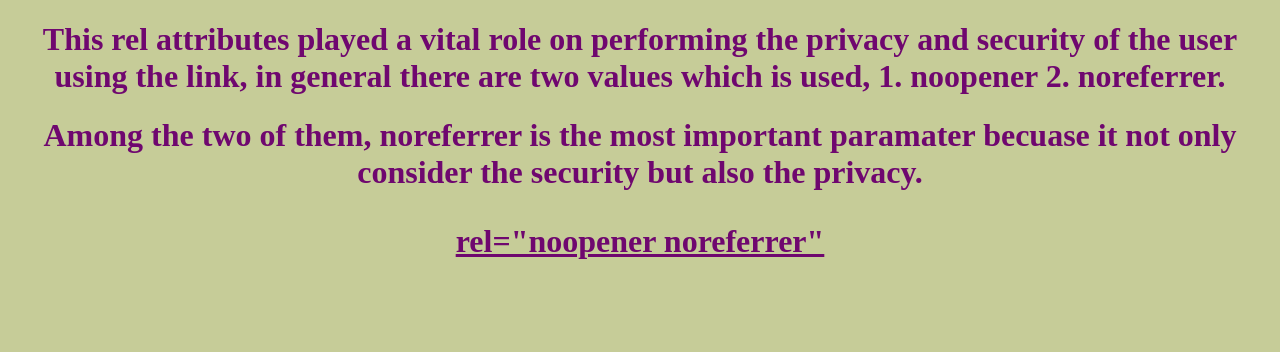
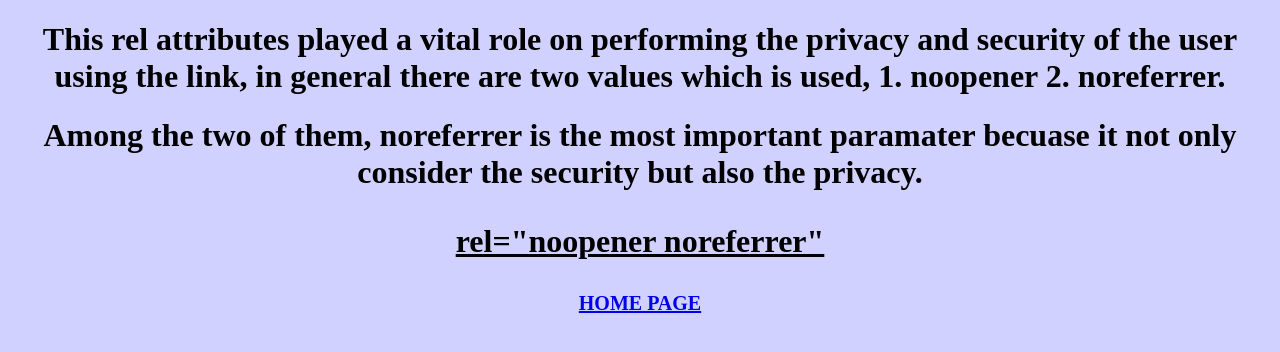
Before and after one commit to deepak9018764/Simple-Login-Page, a plain HTML site: page rel.html in a window 1280 px wide. Drawn offline with Linux system fonts and the light colour scheme.

Commit message:
add  index.html rel.html style.css style3.css styledo.css styledo2.css target.html

```diff
--- a/rel.html
+++ b/rel.html
@@ -11,5 +11,6 @@
         This rel attributes played a vital role on performing the privacy and security of the user using the link, in general there are two values which is used, 1. noopener 2. noreferrer.</h1>
         <h1> Among the two of them, noreferrer is the most important paramater becuase it not only consider the security but also the privacy.</h1>
         <ins><h1><p> rel="noopener noreferrer"</p></h1></ins>
+        <a href="index.html"> HOME PAGE </a>
 </body>
 </html>
--- a/style.css
+++ b/style.css
@@ -1,13 +1,13 @@
 h1,h2{
 text-align:center;
 font-family:'Times New Roman', Times, serif;
-font-weight:500;
+
 margin-top: 0px;
 }
 
 body{
 
-    background-color:hsla(240, 100%, 90%,0.2);
+    background-color:hsla(240, 100%, 90%,0.9);
 }
 
 button{
@@ -37,6 +37,7 @@ display:block;
 text-align: center;
 margin-top: 150PX;
 border:1px solid black;
+font-weight:900
 
 
 
@@ -56,7 +57,7 @@ h3,a{
     text-align:center;
     font-size:medium;
     font-weight:700;
-    color:rgb(226, 120, 120);
+    color:rgb(57, 6, 185);
     margin:100px;
 }
 ol,li{
--- a/style3.css
+++ b/style3.css
@@ -1,6 +1,6 @@
 body{
     text-align:center;
     font-family:'Times New Roman', Times, serif;
-    background-color:beige;
+  background-color:hsla(240, 100%, 90%,0.9);
 
 }
--- a/styledo.css
+++ b/styledo.css
@@ -2,14 +2,22 @@ ol,li{
 
     text-align:left;
     font-size:large;
-    color:brown;
+    color:rgb(61, 48, 230);
     font-weight:900;
 
 
 }
 body{
     font-family:'Times New Roman', Times, serif;
-    text-align:center;
-    background-color:rgb(232, 232, 210)
+    text-align:left;
+    background-color:hsla(240, 100%,  90%, 0.9);
+    margin-right:5px
 
 }
+
+marquee{
+    color:rgb(184, 9, 9);
+    font-size:30px;
+    font-family:'Times New Roman', Times, serif;
+    font-weight:900;
+}
--- a/styledo2.css
+++ b/styledo2.css
@@ -1,6 +1,13 @@
 body{
     text-align: center;
     font-family: 'Times New Roman', Times, serif;
-    background-color: rgb(198, 204, 152);
-    color:rgb(111, 7, 111);
+    background-color:hsla(240, 100%, 90%,0.9);
+    color:rgb(0, 0, 0);
 }
+a,href{
+  font-weight:800;
+  font-size:20px;
+
+
+
+}
```
Also changed, not shown: target.html (+1 -1 lines).
